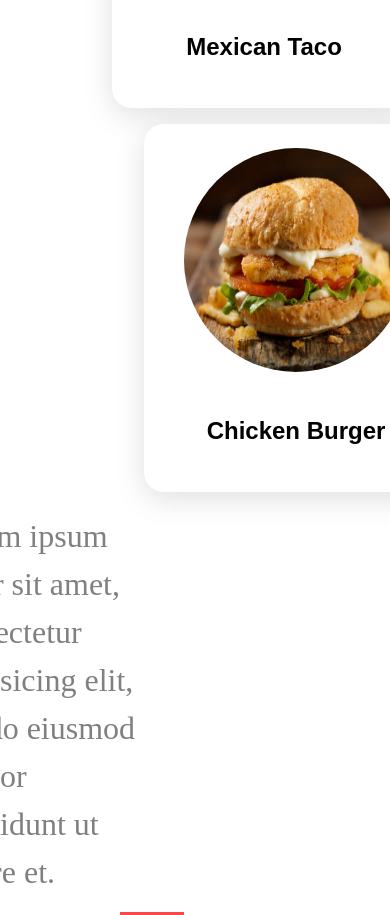
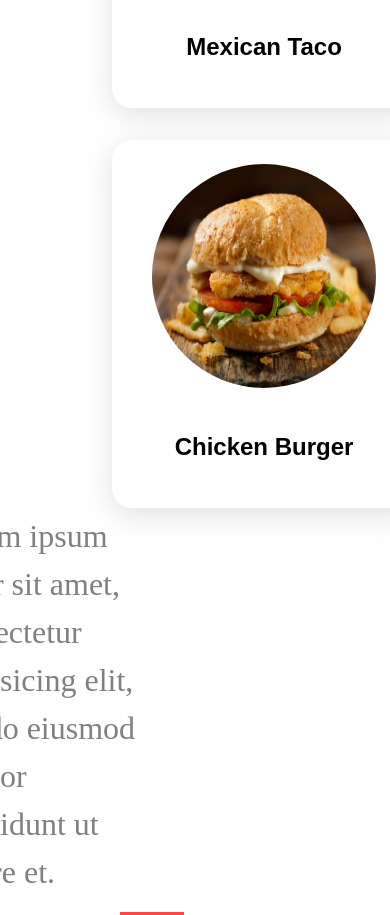
Before and after one commit to naveensing575/Inkoop-FDE-Assigment, a plain HTML site: page index.html in a window 390 px wide. Shown: the part 980-1895 px from the top of the page. Drawn offline with Linux system fonts and the light colour scheme.

Commit message:
final edit

```diff
--- a/css/style.css
+++ b/css/style.css
@@ -235,8 +235,8 @@ and (orientation: portrait)
 	.mobile
 	{
 		display: inline-flex;
-		margin-top: 24em;
-		margin-left: -45em;
+		margin-top: 25em;
+		margin-left: -47em;
 	}
 	.menu-bar, .cart
 	{
```
